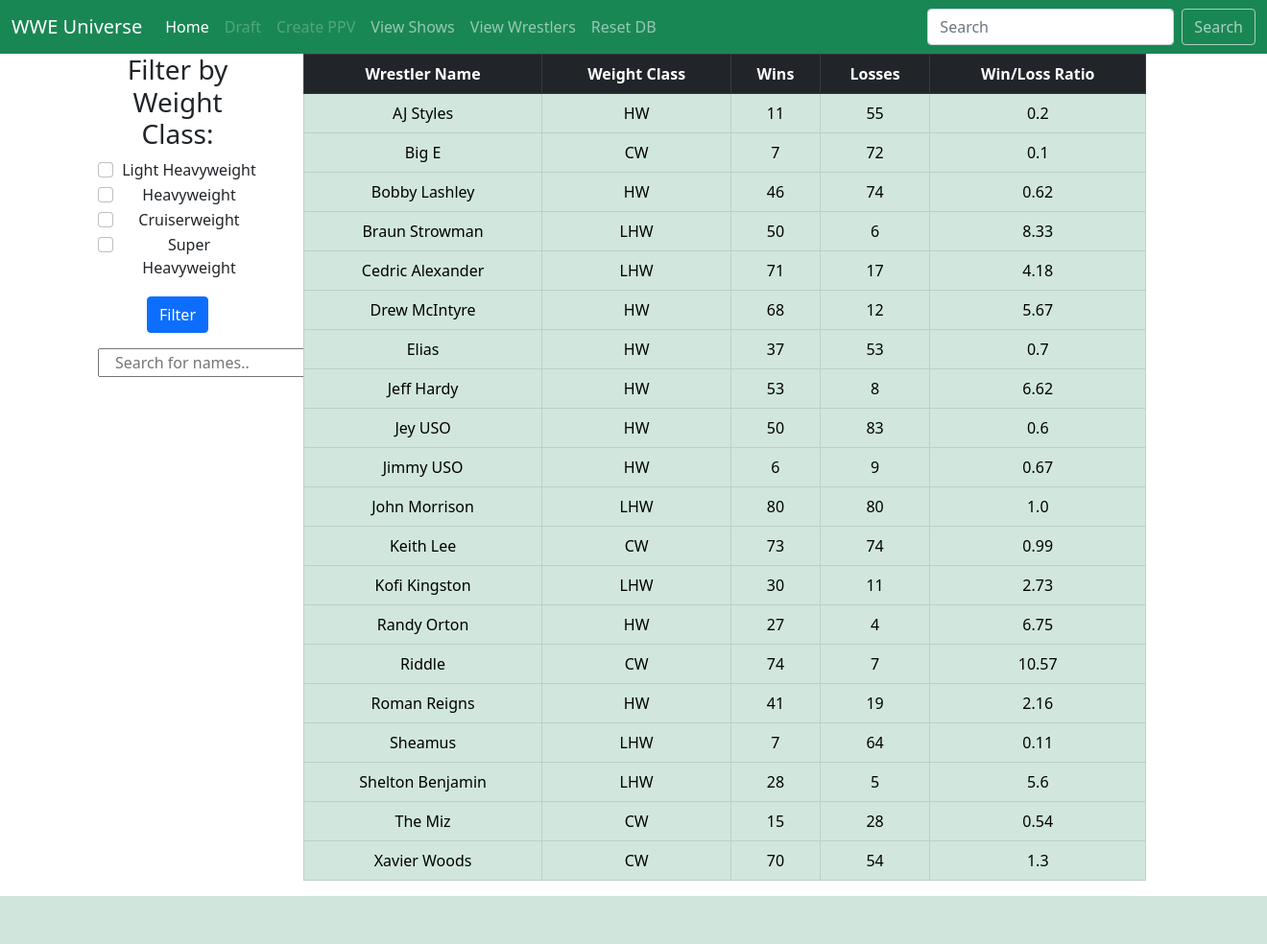
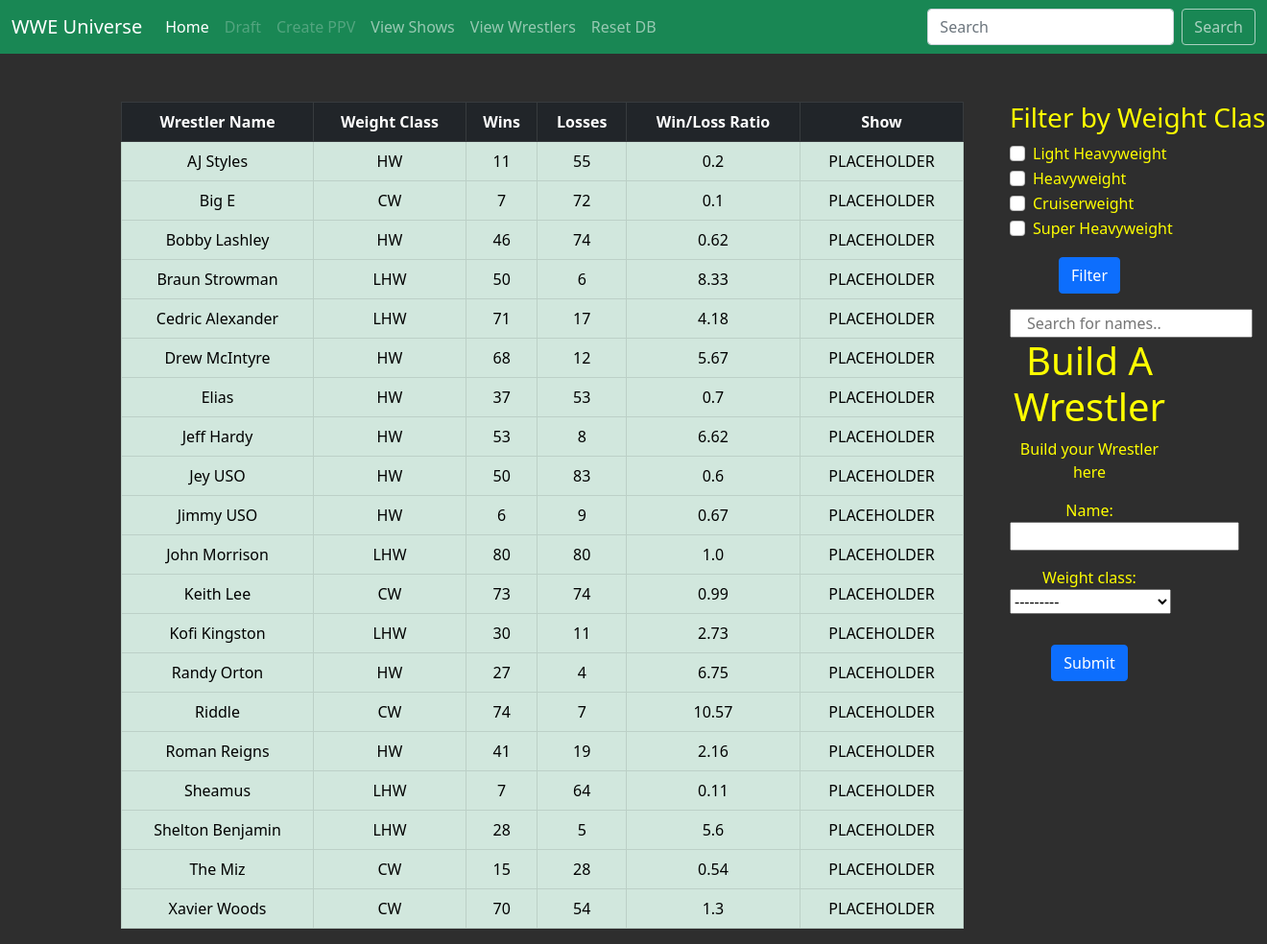
Before and after one commit to KiefBC/WWE-Universe-Helper, a Django app: page /wrestlers/ in a window 1320 px wide; the page is wider, and only the part inside the window is pictured. Shown: that part at 96% size. Before the commit the page ends 934 px from the top of that part, so only its background shows below. Run offline with Django 4.2, Linux system fonts and the light colour scheme; data comes from the database, SQL or seed files in the repository.

Commit message:
/wrestlers/ now formatted right. build a wrestler add. fixed logic on the sorting. /shows/ now formatted right. build a show add. added further implementation of show_id

```diff
--- a/WWEUniverse/settings.py
+++ b/WWEUniverse/settings.py
@@ -117,7 +117,7 @@ USE_TZ = True
 # Static files (CSS, JavaScript, Images)
 # https://docs.djangoproject.com/en/4.2/howto/static-files/
 
-STATIC_URL = 'static/'
+STATIC_URL = '/static/'
 STATICFILES_DIRS = [os.path.join(BASE_DIR / 'WWEUniverseWebApp/static')]
 
 
--- a/WWEUniverseWebApp/forms.py
+++ b/WWEUniverseWebApp/forms.py
@@ -56,8 +56,6 @@ class AddTitleBelt(forms.ModelForm):
     }
 
 
-# TODO: Make Day Select Drop Down
-# TODO: Select Pre-Existing Show
 class AddAShow(forms.ModelForm):
     """
     This is our form for adding a Show to our Shows Table.
@@ -67,21 +65,21 @@ class AddAShow(forms.ModelForm):
         model = Shows
         fields = ['show_name', 'show_date']
 
-    def save(self, commit=True):
-        """
-        This method overrides the save method to capitalize the show_name before saving it to the database.
-        :param commit:
-        :return:
-        """
-        instance = super().save(commit=False)
-        instance.show_name = instance.show_name.lower()
-
-        if commit:
-            instance.save()
-
-        return instance
+    # def save(self, commit=True):
+    #     """
+    #     This method overrides the save method to capitalize the show_name before saving it to the database.
+    #     :param commit:
+    #     :return:
+    #     """
+    #     instance = super().save(commit=False)
+    #     instance.show_name = instance.show_name.lower()
+    #
+    #     if commit:
+    #         instance.save()
+    #
+    #     return instance
 
     widgets = {
         'show_name': forms.TextInput(attrs={'class': 'form-control', 'placeholder': 'Show Name'}),
-        'show_date': forms.CheckboxSelectMultiple(),
+        'show_date': forms.Select(attrs={'class': 'form-control'})
     }
--- a/WWEUniverseWebApp/static/css/style.css
+++ b/WWEUniverseWebApp/static/css/style.css
@@ -1,7 +1,16 @@
-.searching {
-    background-color: #5E5694;
-    align-content: center;
-    text-align: center;
-    padding: 10px;
-    margin: 10px;
+body {
+    background-color: #2e2e2e;
+    color: yellow;
 }
+
+.navbar {
+    margin-bottom: 50px;
+}
+
+/*.searching {*/
+/*    background-color: #5E5694;*/
+/*    align-content: center;*/
+/*    text-align: center;*/
+/*    padding: 10px;*/
+/*    margin: 10px;*/
+/*}*/
--- a/WWEUniverseWebApp/templates/template.html
+++ b/WWEUniverseWebApp/templates/template.html
@@ -1,11 +1,13 @@
 {% load static %}
 <!DOCTYPE html>
 <html lang="en">
+
 <head>
     <meta name="viewport" content="width=device-width, initial-scale=1" charset="UTF-8">
     <title>{% block title %}Template For HTML{% endblock %}</title>
+
     <link href="https://cdn.jsdelivr.net/npm/bootstrap@5.0.2/dist/css/bootstrap.min.css" rel="stylesheet">
-    <link rel="stylesheet" href="{% static 'css/style.css' %}">
+    <link rel="stylesheet" type="text/css" href="{% static 'css/style.css' %}">
 </head>
 <body>
 <!-- NAVBAR -->
--- a/WWEUniverseWebApp/templates/wrestler_index.html
+++ b/WWEUniverseWebApp/templates/wrestler_index.html
@@ -8,40 +8,6 @@
 
     <div class="container text-center">
         <div class="row">
-
-            <!-- Start of Filters and Search -->
-            <div class="col-lg-2 center-block" id="searching">
-                <h3>Filter by Weight Class:</h3>
-                <div class="form-check">
-                    <input class="form-check-input" type="checkbox" value="LHW" id="lightHeavyweightOption">
-                    <label class="form-check-label" for="lightHeavyweightOption">
-                        Light Heavyweight
-                    </label>
-                </div>
-                <div class="form-check">
-                    <input class="form-check-input" type="checkbox" value="HW" id="heavyweightOption">
-                    <label class="form-check-label" for="heavyweightOption">
-                        Heavyweight
-                    </label>
-                </div>
-                <div class="form-check">
-                    <input class="form-check-input" type="checkbox" value="CW" id="cruiserweightOption">
-                    <label class="form-check-label" for="cruiserweightOption">
-                        Cruiserweight
-                    </label>
-                </div>
-                <div class="form-check">
-                    <input class="form-check-input" type="checkbox" value="SH" id="superHeavyweightOption">
-                    <label class="form-check-label" for="superHeavyweightOption">
-                        Super Heavyweight
-                    </label>
-                </div>
-
-                <!-- Search Bar -->
-                <button class="btn btn-primary mt-3" onclick="applyFilters()">Filter</button>
-                <input class="ps-3 mt-3" type="text" id="wrestlerIndexSearch" onkeyup="applyFilters()"
-                       placeholder="Search for names..">
-            </div>
 
             <!-- Start of Table -->
             <div class="col-lg-10" id="wrestlerTable">
@@ -55,6 +21,7 @@
                             <th scope="col">Wins</th>
                             <th scope="col">Losses</th>
                             <th scope="col">Win/Loss Ratio</th>
+                            <th scope="col">Show</th>
                         </tr>
                         </thead>
                         <tbody class="table-group-divider">
@@ -65,6 +32,7 @@
                                 <td>{{ stat.wins }}</td>
                                 <td>{{ stat.losses }}</td>
                                 <td>{{ stat.ratio }}</td>
+                                <td>PLACEHOLDER</td>
                             </tr>
                         {% endfor %}
                         </tbody>
@@ -72,6 +40,56 @@
                 </div>
             </div>
 
+            <!-- Start of Filters and Search -->
+            <div class="col-lg-2">
+                <div class="col-lg-2 center-block">
+                    <h3 style="white-space: nowrap">Filter by Weight Class:</h3>
+                    <div class="form-check">
+                        <input class="form-check-input" type="checkbox" value="LHW" id="lightHeavyweightOption">
+                        <label class="form-check-label" for="lightHeavyweightOption" style="white-space: nowrap">
+                            Light Heavyweight
+                        </label>
+                    </div>
+                    <div class="form-check">
+                        <input class="form-check-input" type="checkbox" value="HW" id="heavyweightOption">
+                        <label class="form-check-label" for="heavyweightOption" style="white-space: nowrap">
+                            Heavyweight
+                        </label>
+                    </div>
+                    <div class="form-check">
+                        <input class="form-check-input" type="checkbox" value="CW" id="cruiserweightOption">
+                        <label class="form-check-label" for="cruiserweightOption" style="white-space: nowrap">
+                            Cruiserweight
+                        </label>
+                    </div>
+                    <div class="form-check">
+                        <input class="form-check-input" type="checkbox" value="SH" id="superHeavyweightOption">
+                        <label class="form-check-label" for="superHeavyweightOption" style="white-space: nowrap">
+                            Super Heavyweight
+                        </label>
+                    </div>
+                </div>
+                <button class="btn btn-primary mt-3" onclick="applyFilters()">Filter</button>
+                <input class="ps-3 mt-3" type="text" id="wrestlerIndexSearch" onkeyup="applyFilters()"
+                       placeholder="Search for names..">
+
+                <!-- Build A Wrestler -->
+                <div class="col">
+                    <h1>Build A Wrestler</h1>
+                    <p>Build your Wrestler here</p>
+                    <form method="post">
+                        {% csrf_token %}
+                        {{ add_wrestler_form.as_p }}
+                        <button type="submit" id="add_wrestler_form" name="add_wrestler_form"
+                                class="btn btn-primary mt-3 mb-3">Submit
+                        </button>
+                        {% for message in messages %}
+                            <div class="alert alert-info">{{ message }}</div>
+                        {% endfor %}
+                    </form>
+                </div>
+
+            </div>
         </div>
     </div>
 
@@ -146,10 +164,22 @@
                     x = rows[i].getElementsByTagName("TD")[n];
                     y = rows[i + 1].getElementsByTagName("TD")[n];
 
-                    if ((dir === "asc" && x.innerHTML.toLowerCase() > y.innerHTML.toLowerCase()) ||
-                        (dir === "desc" && x.innerHTML.toLowerCase() < y.innerHTML.toLowerCase())) {
-                        shouldSwitch = true;
-                        break;
+                    // Parse the cell content as numbers for numeric columns
+                    if (n === 2 || n === 3 || n === 4) {
+                        let xValue = parseFloat(x.innerHTML.toLowerCase().replace(',', ''));
+                        let yValue = parseFloat(y.innerHTML.toLowerCase().replace(',', ''));
+
+                        if ((dir === "asc" && xValue > yValue) || (dir === "desc" && xValue < yValue)) {
+                            shouldSwitch = true;
+                            break;
+                        }
+                    } else {
+                        // For non-numeric columns, use regular string comparison
+                        if ((dir === "asc" && x.innerHTML.toLowerCase() > y.innerHTML.toLowerCase()) ||
+                            (dir === "desc" && x.innerHTML.toLowerCase() < y.innerHTML.toLowerCase())) {
+                            shouldSwitch = true;
+                            break;
+                        }
                     }
                 }
 
@@ -165,6 +195,7 @@
                 }
             }
         }
+
 
         // Add the onclick attribute to the th elements
         function addOnClickToTH() {
--- a/WWEUniverseWebApp/views.py
+++ b/WWEUniverseWebApp/views.py
@@ -2,7 +2,6 @@ from django.contrib import messages
 from django.core.management import call_command
 from django.shortcuts import render, redirect
 from django.views import View
-
 from .forms import AddWrestlerForm, AddTitleBelt, AddAShow
 from .models import WEIGHT_CLASSES, DAYS_OF_WEEK, Shows, TitleBelts, Wrestlers, WrestlerStats
 
@@ -92,7 +91,6 @@ class ComingSoon(View):
 
                     return redirect('coming_soon')
 
-        # TODO: Add Logic
         # Submitting new Title Belt
         elif 'add_title_form' in request.POST:
             form = AddTitleBelt(request.POST)
@@ -115,24 +113,46 @@ class ComingSoon(View):
 
                 return redirect('coming_soon')
 
-# TODO: Fix Column Sorting for "13" vs "2" (Currently 2 comes before 13)
+
+# TODO: Add Title Belt Option to Wrestler Entry
 class IndexWrestlers(View):
     template_name = 'wrestler_index.html'
+
+    # Select our SHOW_CHOICES
+    show_choices = Shows.show_choices()
 
     def get(self, request):
         # Grab all of our Wrestlers
         wrestlers = Wrestlers.objects.all().order_by('name', 'weight_class')
         # Grab all of our Wrestlers Stats
         wrestler_stats = WrestlerStats.objects.all().order_by('wrestler__name', 'wrestler__weight_class')
-        # Grab all our Title Belts
-        title_belts = TitleBelts.objects.all().order_by('name', 'weight_class')
         # Zip our Wrestlers and Wrestler Stats together
         wrestlers = zip(wrestlers, wrestler_stats)
         # Create our context
         context = {
             'wrestlers': wrestlers,
+            'add_wrestler_form': AddWrestlerForm(),
+            'weight_classes': WEIGHT_CLASSES,
+            'show_choices': self.show_choices,
         }
         return render(request, self.template_name, context)
+
+    def post(self, request):
+        # Grab our Form
+        form = AddWrestlerForm(request.POST)
+        # Check if the form is valid
+        if form.is_valid():
+            # Save the form
+            form.save()
+            # Alert the user
+            messages.success(request, f'{form.cleaned_data["name"]} has been added to the database')
+            # Redirect to the coming_soon page
+            return redirect('list_wrestlers')
+        else:
+            # Alert the user
+            messages.error(request, f'Error: {form.errors}')
+            # Redirect to the coming_soon page
+            return redirect('list_wrestlers')
 
 
 # TODO: All Show Titles should be Title Cased
@@ -158,6 +178,14 @@ class IndexShows(View):
         form = AddAShow(request.POST)
         # Check if the form is valid
         if form.is_valid():
+
+            # Clean up Show Name
+            show_name = form.cleaned_data['show_name']
+            # Check if any of the words in the show_name are less than 4 characters
+            # If they are, capitalize them, else title case them
+            show_name_split = show_name.split()
+            show_name = ' '.join([word.upper() if len(word) <= 4 else word.title() for word in show_name_split])
+
             # Grab the show_date from the form
             show_date = form.cleaned_data['show_date']
             # Check if the show_date is occupied
@@ -169,7 +197,13 @@ class IndexShows(View):
 
                 return redirect('list_shows')
             else:
+                # Pass in our cleaned up show_name
+                cleaned_up_form = AddAShow({'show_name': show_name, 'show_date': show_date})
                 # Save the form
-                form.save()
+                cleaned_up_form.save()
+                messages.success(request, 'Show added successfully')
 
                 return redirect('list_shows')
+        else:
+            messages.error(request, 'Error: Invalid Form')
+            return redirect('list_shows')
```
Also changed, not shown: WWEUniverseWebApp/models.py (+18 -2 lines), WWEUniverseWebApp/templates/show_index.html (+10 -14 lines).
